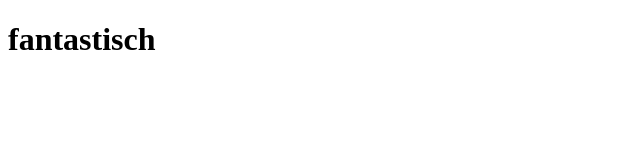
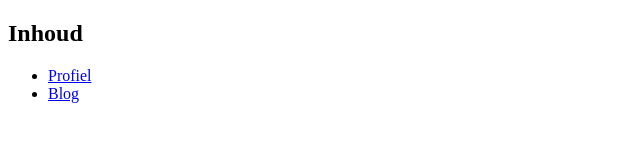
Before and after one commit to Anthonie01/anthonie01.github.io, a plain HTML site: page index.html in a window 1280 px wide. Shown: the whole page, without its empty margins (0-640 px from the left). Drawn offline with Linux system fonts and the light colour scheme.

Commit message:
Made the basic files and added some hyperlinks
I added blog,dashboard,why-it,about-me, and added some text with hyperlinks towards those pages. I also added the title -home- to index.html

```diff
--- a/index.html
+++ b/index.html
@@ -3,9 +3,13 @@
 <head>
     <meta charset="UTF-8">
     <meta name="viewport" content="width=device-width, initial-scale=1.0">
-    <title>Profile</title>
+    <title>Home Pagina</title>
 </head>
 <body>
-    <h1>fantastisch</h1>
+    <h2>Inhoud</h2>
+    <ul>
+        <li><a href="profiel.html">Profiel</a></li>
+        <li><a href="blog.html">Blog</a></li>
+    </ul>
 </body>
 </html>
```
Also changed, not shown: blog.html (renamed from profile.html), dashboard.html (added), why-it.html (added).
